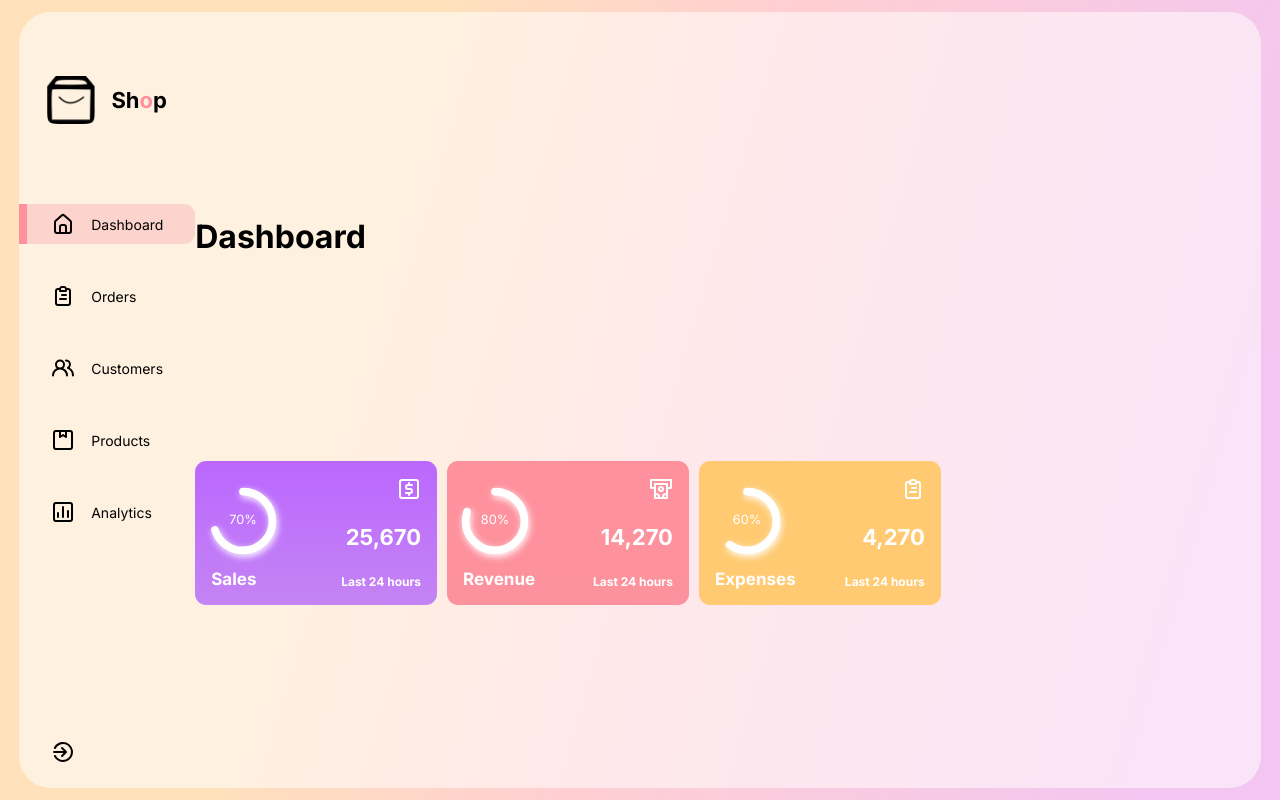
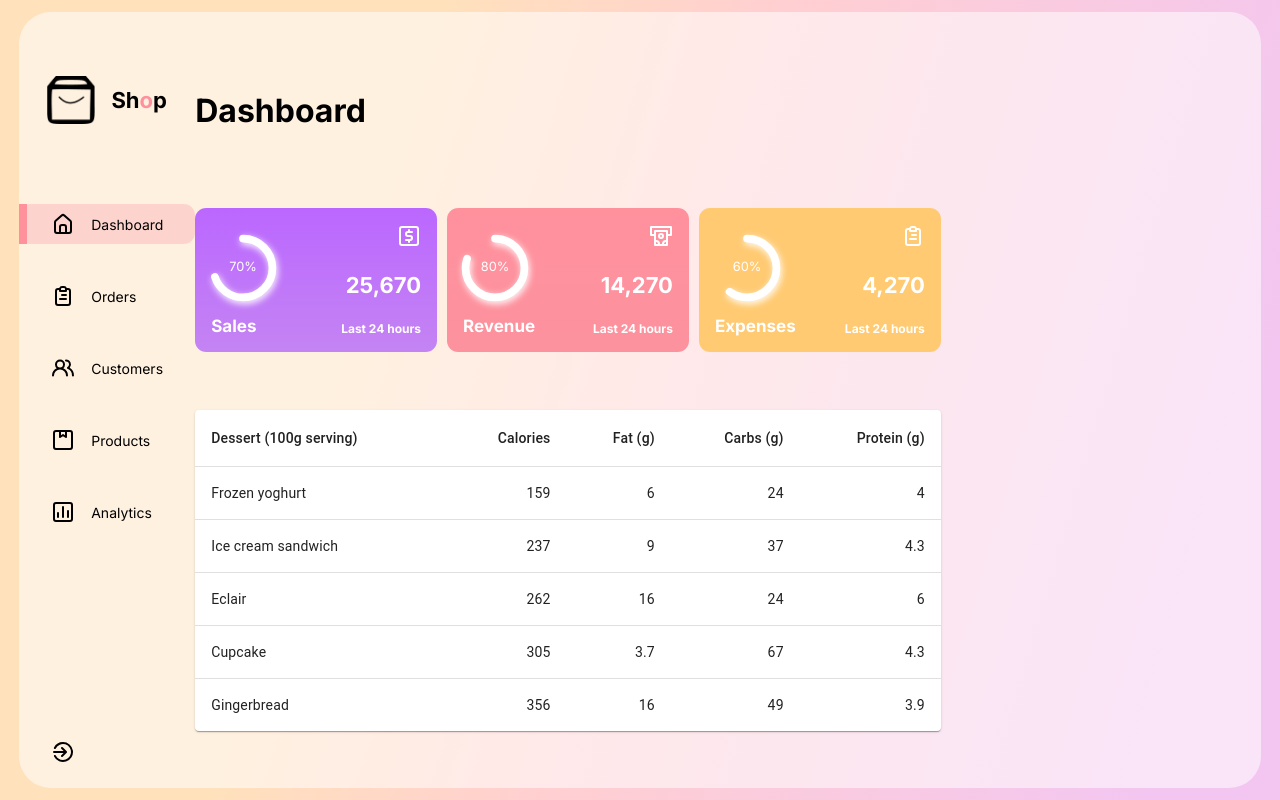
Before and after one commit to komenAnna/React-Responsive-Dashboard, a React (Create React App) app: page / in a window 1280 px wide. Built offline with nearby package versions, Linux system fonts and the light colour scheme.

Commit message:
[feat]:initialized the table component

```diff
--- a/package.json
+++ b/package.json
@@ -7,6 +7,7 @@
     "@emotion/styled": "^11.11.0",
     "@iconscout/react-unicons": "^2.0.2",
     "@mui/material": "^5.14.14",
+    "@mui/x-data-grid": "^6.17.0",
     "apexcharts": "^3.44.0",
     "cra-template": "1.2.0",
     "framer-motion": "^10.16.4",
--- a/src/components/MainDash/MainDash.jsx
+++ b/src/components/MainDash/MainDash.jsx
@@ -1,12 +1,14 @@
 import React from 'react'
 import './MainDash.css'
 import Cards from '../Cards/Cards'
+import Table from '../Table/Table'
 
 const MainDash = () => {
   return (
     <div className='MainDash'>
         <h1>Dashboard</h1>
         <Cards/>
+        <Table/>
     </div>
   )
 }
--- /dev/null
+++ b/src/components/Table/Table.jsx
@@ -0,0 +1,54 @@
+import * as React from 'react';
+import Table from '@mui/material/Table';
+import TableBody from '@mui/material/TableBody';
+import TableCell from '@mui/material/TableCell';
+import TableContainer from '@mui/material/TableContainer';
+import TableHead from '@mui/material/TableHead';
+import TableRow from '@mui/material/TableRow';
+import Paper from '@mui/material/Paper';
+
+function createData(name, calories, fat, carbs, protein) {
+  return { name, calories, fat, carbs, protein };
+}
+
+const rows = [
+  createData('Frozen yoghurt', 159, 6.0, 24, 4.0),
+  createData('Ice cream sandwich', 237, 9.0, 37, 4.3),
+  createData('Eclair', 262, 16.0, 24, 6.0),
+  createData('Cupcake', 305, 3.7, 67, 4.3),
+  createData('Gingerbread', 356, 16.0, 49, 3.9),
+];
+
+export default function BasicTable() {
+  return (
+    <TableContainer component={Paper}>
+      <Table sx={{ minWidth: 650 }} aria-label="simple table">
+        <TableHead>
+          <TableRow>
+            <TableCell>Dessert (100g serving)</TableCell>
+            <TableCell align="right">Calories</TableCell>
+            <TableCell align="right">Fat&nbsp;(g)</TableCell>
+            <TableCell align="right">Carbs&nbsp;(g)</TableCell>
+            <TableCell align="right">Protein&nbsp;(g)</TableCell>
+          </TableRow>
+        </TableHead>
+        <TableBody>
+          {rows.map((row) => (
+            <TableRow
+              key={row.name}
+              sx={{ '&:last-child td, &:last-child th': { border: 0 } }}
+            >
+              <TableCell component="th" scope="row">
+                {row.name}
+              </TableCell>
+              <TableCell align="right">{row.calories}</TableCell>
+              <TableCell align="right">{row.fat}</TableCell>
+              <TableCell align="right">{row.carbs}</TableCell>
+              <TableCell align="right">{row.protein}</TableCell>
+            </TableRow>
+          ))}
+        </TableBody>
+      </Table>
+    </TableContainer>
+  );
+}
```
Also changed, not shown: src/components/Table/Table.css (added), 1 other file (tests, documents, lock files or other folders).
